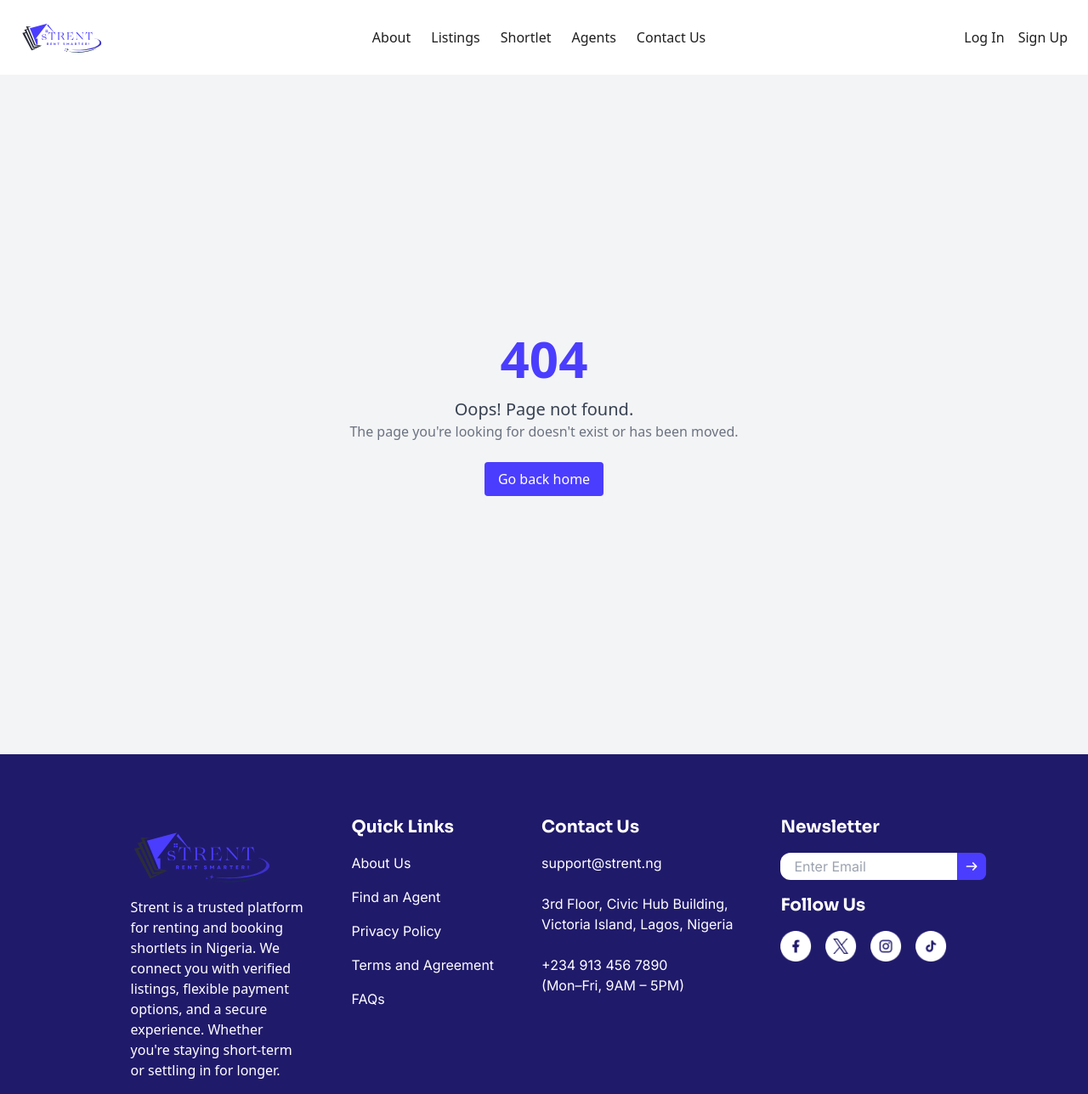
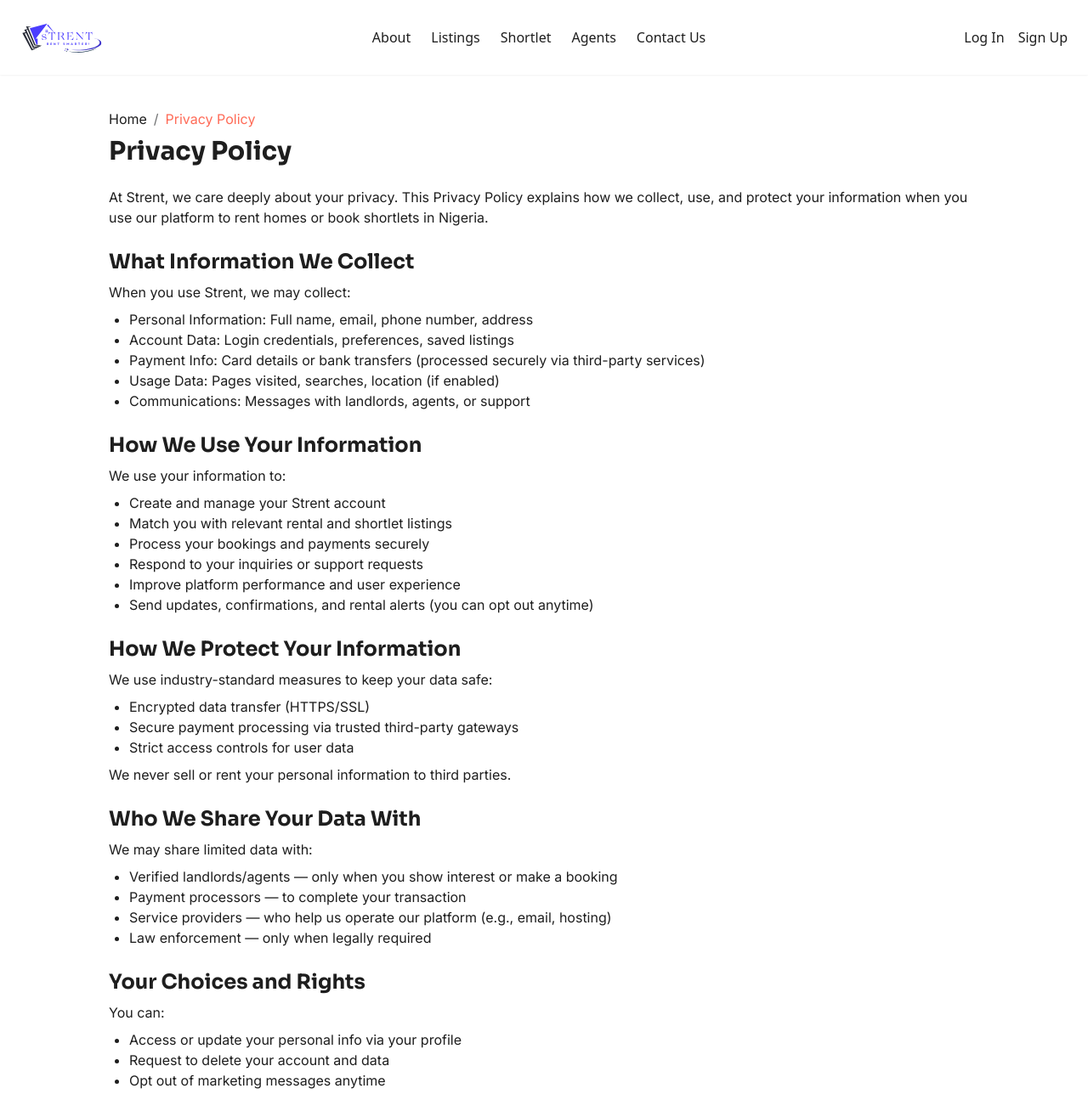
Before and after one commit to Strent-Org/frontend, a React (Vite) app: page /privacy in a window 1280 px wide. Shown: the top 1288 px of the page at 85% size. Built offline with nearby package versions, Linux system fonts and the light colour scheme.

Commit message:
Worked on the privacy page

```diff
--- a/src/App.jsx
+++ b/src/App.jsx
@@ -1,26 +1,27 @@
-import './App.css'
-import './index.css';
-import { Routes, Route } from 'react-router-dom';
-import Home from './pages/Home'
-import Shortlets from './pages/Shortlets'
-import Nav from './components/Nav';
-import NotFound from './pages/NotFound';
-import Footer from './components/Footer';
-import LoginForm from './pages/LoginForm';
-import SignupForm from './pages/SignupForm';
-import InnerShortlet from './pages/InnerShortlet';
-import Agents from './pages/agents';
-import InnerAgents from './pages/innerAgents';
-import { Properties, Reviews, Overview } from './pages/innerAgents';
-import Listings from './pages/listing';
-import ListingDetails from './pages/ListingDetails';
-import ForgotPassword from './pages/ForgotPassword';
+import "./App.css";
+import "./index.css";
+import { Routes, Route } from "react-router-dom";
+import Home from "./pages/Home";
+import Shortlets from "./pages/Shortlets";
+import Nav from "./components/Nav";
+import NotFound from "./pages/NotFound";
+import Footer from "./components/Footer";
+import LoginForm from "./pages/LoginForm";
+import SignupForm from "./pages/SignupForm";
+import InnerShortlet from "./pages/InnerShortlet";
+import Agents from "./pages/agents";
+import InnerAgents from "./pages/innerAgents";
+import { Properties, Reviews, Overview } from "./pages/innerAgents";
+import Listings from "./pages/listing";
+import ListingDetails from "./pages/ListingDetails";
+import ForgotPassword from "./pages/ForgotPassword";
+import Privacy from "./pages/Privacy";
 
-import AboutUs from './pages/AboutUs';
+import AboutUs from "./pages/AboutUs";
 
 function App() {
   return (
-    <div className='main relative'>
+    <div className="main relative">
       {/* nav should be here */}
       <Nav />
       {/* main content should be here */}
@@ -33,7 +34,7 @@ function App() {
         <Route path="/" element={<Home />} />
         <Route path="/login" element={<LoginForm />} />
         <Route path="/forgot-password" element={<ForgotPassword />} />
-        <Route path="/signup" element={< SignupForm />} />
+        <Route path="/signup" element={<SignupForm />} />
         <Route path="/shortlet" element={<Shortlets />} />
         <Route path="/about" element={<AboutUs />} />
         <Route path="/innershortlet/:id" element={<InnerShortlet />} />
@@ -41,16 +42,16 @@ function App() {
         <Route path="/listing/:id" element={<ListingDetails />} />
         <Route path="/agents" element={<Agents />} />
         <Route path="/agents/:id" element={<InnerAgents />}>
-        <Route index element={<Overview />} />
-        <Route path="properties" element={<Properties />} />
-        <Route path="reviews" element={<Reviews />} />
-
+          <Route index element={<Overview />} />
+          <Route path="properties" element={<Properties />} />
+          <Route path="reviews" element={<Reviews />} />
         </Route>
+        <Route path="/privacy" element={<Privacy />} />
       </Routes>
       {/* footer should be here */}
       <Footer />
     </div>
-  )
+  );
 }
 
 export default App;
--- a/src/components/Footer.jsx
+++ b/src/components/Footer.jsx
@@ -20,7 +20,7 @@ const Footer = () => {
           <ul className="w-full h-fit text-white font-inter text-[14px] sm:text-[1rem] tracking-[0.4%]">
             <li className="mb-4"><a href="/about">About Us</a></li>
             <li className="mb-4 whitespace-nowrap"><a href="/agents">Find an Agent</a></li>
-            <li className="mb-4 whitespace-nowrap"><a href="#">Privacy Policy</a></li>
+            <li className="mb-4 whitespace-nowrap"><a href="/privacy">Privacy Policy</a></li>
             <li className="whitespace-nowrap mb-4"><a href="#">Terms and Agreement</a></li>
             <li>FAQs</li>
           </ul>
--- /dev/null
+++ b/src/pages/Privacy.jsx
@@ -0,0 +1,151 @@
+
+const Privacy = () => {
+  return (
+    <section className="w-full">
+      <div className="px-6 sm:px-8 md:px-16 lg:px-32 py-10">
+        {/* Breadcrumb */}
+        <ul className="flex flex-wrap items-center gap-2 text-sm sm:text-base font-inter text-[#6E6F70]">
+          <li>
+            <a className="text-[#1E1E1E]" href="/">Home</a>
+          </li>
+          <li>/</li>
+          <li>
+            <a className="text-[#FF6B57]" href="/privacy">Privacy Policy</a>
+          </li>
+        </ul>
+
+        {/* Title */}
+        <h1 className="text-2xl sm:text-3xl font-bold font-sora text-[#1E1E1E] mt-2 mb-6">
+          Privacy Policy
+        </h1>
+
+        <p className="text-base font-inter mb-6 text-[#1E1E1E]">
+          At Strent, we care deeply about your privacy. This Privacy Policy explains how we collect,
+          use, and protect your information when you use our platform to rent homes or book shortlets in Nigeria.
+        </p>
+
+        {/* Content */}
+        <div className="text-[#1E1E1E] font-inter flex flex-col gap-6">
+          <div>
+            <h2 className="font-sora text-lg sm:text-xl md:text-2xl font-bold">
+              What Information We Collect
+            </h2>
+            <span className="block mt-2">
+              When you use Strent, we may collect:
+            </span>
+            <ul className="list-disc pl-6 mt-2">
+              <li>Personal Information: Full name, email, phone number, address</li>
+              <li>Account Data: Login credentials, preferences, saved listings</li>
+              <li>Payment Info: Card details or bank transfers (processed securely via third-party services)</li>
+              <li>Usage Data: Pages visited, searches, location (if enabled)</li>
+              <li>Communications: Messages with landlords, agents, or support</li>
+            </ul>
+          </div>
+
+          <div>
+            <h2 className="font-sora text-lg sm:text-xl md:text-2xl font-bold">
+              How We Use Your Information
+            </h2>
+            <span className="block mt-2">
+              We use your information to:
+            </span>
+            <ul className="list-disc pl-6 mt-2">
+              <li>Create and manage your Strent account</li>
+              <li>Match you with relevant rental and shortlet listings</li>
+              <li>Process your bookings and payments securely</li>
+              <li>Respond to your inquiries or support requests</li>
+              <li>Improve platform performance and user experience</li>
+              <li>Send updates, confirmations, and rental alerts (you can opt out anytime)</li>
+            </ul>
+          </div>
+
+          <div>
+            <h2 className="font-sora text-lg sm:text-xl md:text-2xl font-bold">
+              How We Protect Your Information
+            </h2>
+            <span className="block mt-2">
+              We use industry-standard measures to keep your data safe:
+            </span>
+            <ul className="list-disc pl-6 mt-2">
+              <li>Encrypted data transfer (HTTPS/SSL)</li>
+              <li>Secure payment processing via trusted third-party gateways</li>
+              <li>Strict access controls for user data</li>
+            </ul>
+            <span className="block mt-2">
+              We never sell or rent your personal information to third parties.
+            </span>
+          </div>
+
+          <div>
+            <h2 className="font-sora text-lg sm:text-xl md:text-2xl font-bold">
+              Who We Share Your Data With
+            </h2>
+            <span className="block mt-2">
+              We may share limited data with:
+            </span>
+            <ul className="list-disc pl-6 mt-2">
+              <li>Verified landlords/agents — only when you show interest or make a booking</li>
+              <li>Payment processors — to complete your transaction</li>
+              <li>Service providers — who help us operate our platform (e.g., email, hosting)</li>
+              <li>Law enforcement — only when legally required</li>
+            </ul>
+          </div>
+
+          <div>
+            <h2 className="font-sora text-lg sm:text-xl md:text-2xl font-bold">
+              Your Choices and Rights
+            </h2>
+            <span className="block mt-2">
+              You can:
+            </span>
+            <ul className="list-disc pl-6 mt-2">
+              <li>Access or update your personal info via your profile</li>
+              <li>Request to delete your account and data</li>
+              <li>Opt out of marketing messages anytime</li>
+              <li>Contact us to exercise your privacy rights</li>
+            </ul>
+          </div>
+
+          <div>
+            <h2 className="font-sora text-lg sm:text-xl md:text-2xl font-bold">
+              Location and Data Hosting
+            </h2>
+            <p className="mt-2">
+              Strent operates in Nigeria. Your data may be stored in Nigeria or securely on trusted cloud servers located in other countries.
+            </p>
+          </div>
+
+          <div>
+            <h2 className="font-sora text-lg sm:text-xl md:text-2xl font-bold">
+              Children’s Privacy
+            </h2>
+            <p className="mt-2">
+              Strent is not intended for users under 18. We do not knowingly collect data from minors.
+            </p>
+          </div>
+
+          <div>
+            <h2 className="font-sora text-lg sm:text-xl md:text-2xl font-bold">
+              Updates to this Policy
+            </h2>
+            <p className="mt-2">
+              We may update this Privacy Policy as our services evolve. We’ll notify you via email or on our website when significant changes are made.
+            </p>
+          </div>
+
+          <div>
+            <h2 className="font-sora text-lg sm:text-xl md:text-2xl font-bold">
+              Contact Us
+            </h2>
+            <p className="mt-2">If you have questions about this Privacy Policy or how we handle your data:</p>
+            <p className="mt-2">Email: privacy@strent.ng</p>
+            <p className="mt-2">Phone: +234 913 456 7890</p>
+            <p className="mt-2">Office Address: 3rd Floor, Civic Hub Building, Victoria Island, Lagos</p>
+          </div>
+        </div>
+      </div>
+    </section>
+  );
+};
+
+export default Privacy;
```
Also changed, not shown: 1 other file (tests, documents, lock files or other folders).
